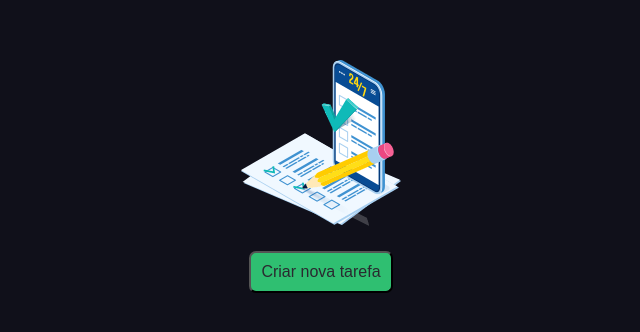
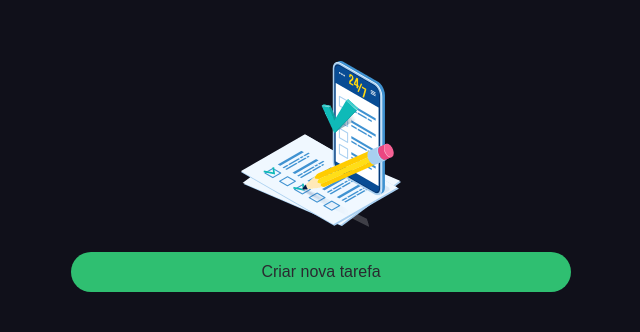
Before and after one commit to Ramon-Erik/tarefas-locais, an Angular app: page / in a window 1280 px wide. Shown: the part 224-556 px from the top of the page, without its empty margins (319-959 px from the left). Built offline with nearby package versions, Linux system fonts and the light colour scheme.

Commit message:
feat: home empty task design ready

```diff
--- a/src/app/modules/todo/components/empty-task/empty-task.html
+++ b/src/app/modules/todo/components/empty-task/empty-task.html
@@ -1,4 +1,8 @@
 <div class="emptyTasks">
-  <img src="/img/task-list-null.png" alt="Imagem de lista de tarefas" />
+  <img
+    src="/img/task-list-null.png"
+    alt="Sua lista está vazia - imagem ilustrativa"
+    loading="eager"
+  />
   <button class="btn btn-primary">Criar nova tarefa</button>
 </div>
--- a/src/app/modules/todo/components/empty-task/empty-task.scss
+++ b/src/app/modules/todo/components/empty-task/empty-task.scss
@@ -1,4 +1,6 @@
 :host {
+  width: 100%;
+
   .emptyTasks {
     display: flex;
     flex-direction: column;
--- a/src/app/modules/todo/pages/home/home.scss
+++ b/src/app/modules/todo/pages/home/home.scss
@@ -6,6 +6,8 @@
     align-items: center;
     height: 100vh;
     height: 100dvh;
-    background: var(--black);
+    width: calc(100% - 30px);
+    margin: auto;
+    max-width: 500px;
   }
 }
--- a/src/scss/base/_reset.scss
+++ b/src/scss/base/_reset.scss
@@ -10,4 +10,5 @@ html {
 
 body {
   min-height: 100%;
+    background: var(--black);
 }
--- a/src/scss/components/_button.scss
+++ b/src/scss/components/_button.scss
@@ -4,13 +4,15 @@
   align-items: center;
   box-sizing: border-box;
   transition: 0.5s;
+  width: 100%;
+  border: 1px solid var(--transparent);
+  border-radius: 1.5rem;
   cursor: pointer;
 
   &.btn-primary,
   &.btn-secondary {
     padding: 10px;
     font-size: 16px;
-    border-radius: 7px;
   }
 
   &.btn-primary {
--- a/src/scss/theme/_variables.scss
+++ b/src/scss/theme/_variables.scss
@@ -7,4 +7,5 @@
   --black-010: #2a2a30;
   --red: #c90025;
   --red-010: #a3001e;
+  --transparent: transparent;
 }
```
